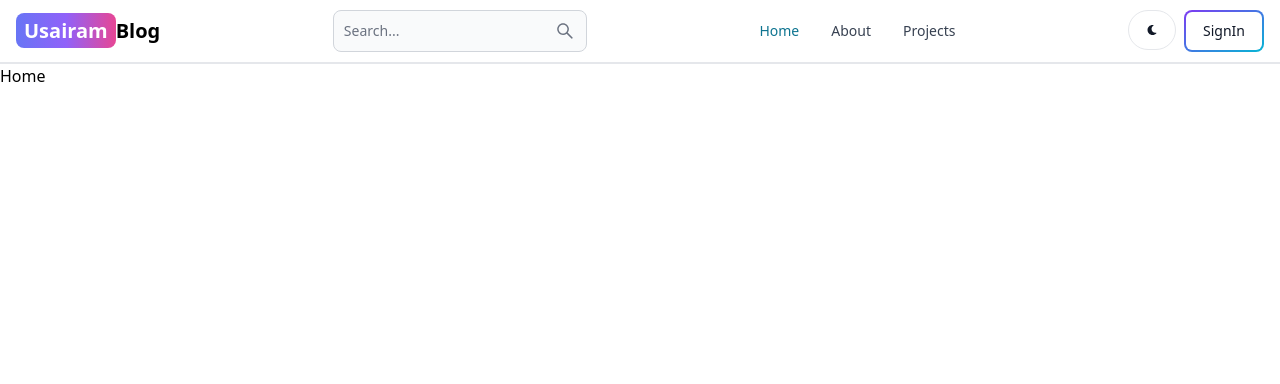
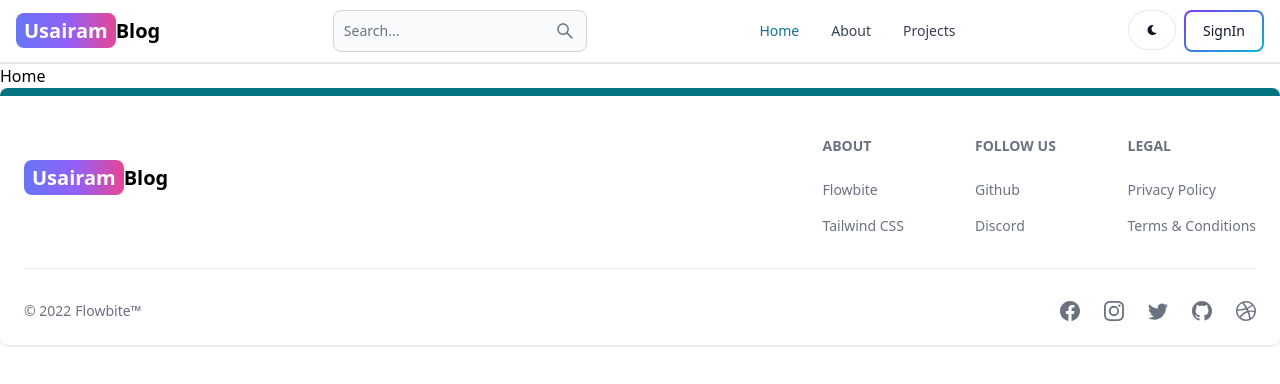
Before and after one commit to Usairam-s/blog-mern, a React (Vite) app in the folder client/: page / in a window 1280 px wide. Shown: the top 384 px of the page. Built offline with nearby package versions, Linux system fonts and the light colour scheme.

Commit message:
create footer component

```diff
--- a/client/src/App.jsx
+++ b/client/src/App.jsx
@@ -6,6 +6,7 @@
 import SignIn from "./pages/SignIn";
 import Dashboard from "./pages/Dashboard";
 import Header from "./components/Header";
+import { FooterCom } from "./components/Footer";
 
 export default function App() {
   return (
@@ -19,6 +20,7 @@
         <Route path="/sign-in" element={<SignIn />} />
         <Route path="/dashboard" element={<Dashboard />} />
       </Routes>
+      <FooterCom />
     </BrowserRouter>
   );
 }
--- /dev/null
+++ b/client/src/components/Footer.jsx
@@ -0,0 +1,63 @@
+import { Footer } from "flowbite-react";
+import {
+  BsDribbble,
+  BsFacebook,
+  BsGithub,
+  BsInstagram,
+  BsTwitter,
+} from "react-icons/bs";
+import { Link } from "react-router-dom";
+
+export const FooterCom = () => {
+  return (
+    <Footer className="border-t-8 border-teal-600" container>
+      <div className="w-full">
+        <div className="grid w-full justify-between sm:flex sm:justify-between md:flex md:grid-cols-1">
+          <Link
+            to="/"
+            className="self-center whitespace-nowrap text-sm sm:text-xl dark:text-white font-semibold"
+          >
+            <span className="px-2 py-1 bg-gradient-to-r from-indigo-500 via-purple-500 to-pink-500 rounded-lg text-white">
+              Usairam
+            </span>
+            Blog
+          </Link>
+          <div className="grid grid-cols-2 gap-8 sm:mt-4 sm:grid-cols-3 sm:gap-6">
+            <div>
+              <Footer.Title title="about" />
+              <Footer.LinkGroup col>
+                <Footer.Link href="#">Flowbite</Footer.Link>
+                <Footer.Link href="#">Tailwind CSS</Footer.Link>
+              </Footer.LinkGroup>
+            </div>
+            <div>
+              <Footer.Title title="Follow us" />
+              <Footer.LinkGroup col>
+                <Footer.Link href="#">Github</Footer.Link>
+                <Footer.Link href="#">Discord</Footer.Link>
+              </Footer.LinkGroup>
+            </div>
+            <div>
+              <Footer.Title title="Legal" />
+              <Footer.LinkGroup col>
+                <Footer.Link href="#">Privacy Policy</Footer.Link>
+                <Footer.Link href="#">Terms &amp; Conditions</Footer.Link>
+              </Footer.LinkGroup>
+            </div>
+          </div>
+        </div>
+        <Footer.Divider />
+        <div className="w-full sm:flex sm:items-center sm:justify-between">
+          <Footer.Copyright href="#" by="Flowbite™" year={2022} />
+          <div className="mt-4 flex space-x-6 sm:mt-0 sm:justify-center">
+            <Footer.Icon href="#" icon={BsFacebook} />
+            <Footer.Icon href="#" icon={BsInstagram} />
+            <Footer.Icon href="#" icon={BsTwitter} />
+            <Footer.Icon href="#" icon={BsGithub} />
+            <Footer.Icon href="#" icon={BsDribbble} />
+          </div>
+        </div>
+      </div>
+    </Footer>
+  );
+};
```
